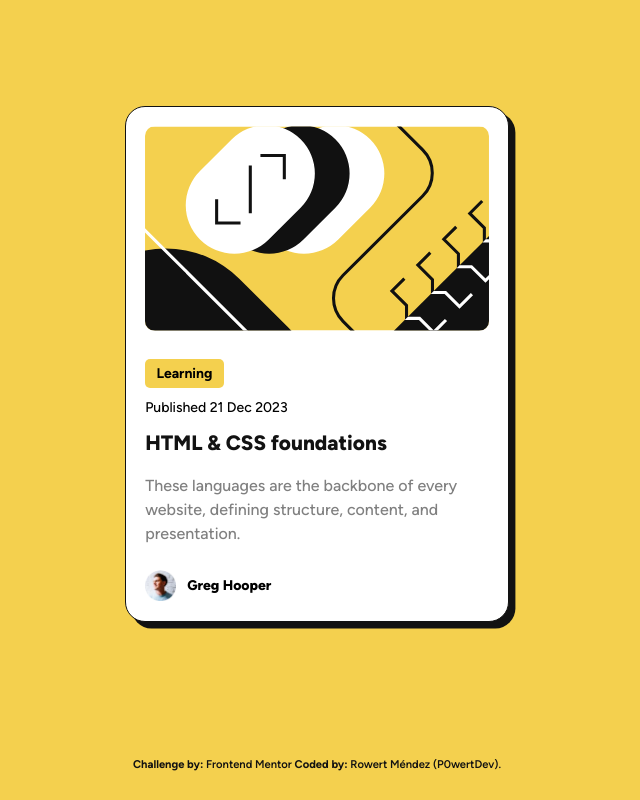
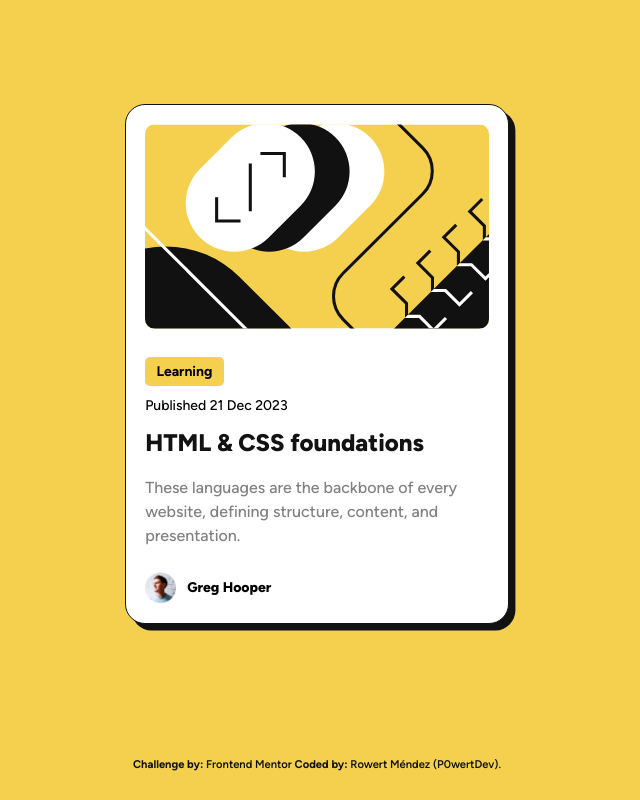
Before and after one commit to P0wertDev/blog-preview, a plain HTML site: page index.html in a window 1280 px wide. Shown: the whole page, without its empty margins (323-963 px from the left). Drawn offline with Linux system fonts and the light colour scheme.

Commit message:
adding the "h1" tag and the "alt" attribute to the "img" tags and modifying the CSS properties of "h1".

```diff
--- a/index.html
+++ b/index.html
@@ -10,18 +10,20 @@
 </head>
 <body>
     <main class="global-card">
-        <img class="svg-img" src="assets/images/illustration-article.svg">
-        <article class="information">
+        <img class="svg-img" src="assets/images/illustration-article.svg" alt="Ilustation SVG">
+        <section class="information">
             <div class="inf-learn">Learning</div>
             <div class="inf-date">Published 21 Dec 2023</div>
-            <a href="#" target="_blank" class="inf-link">
-                HTML & CSS foundations
-            </a>
+            <h1 class="inf-link">
+                <a href="#" target="_blank" >
+                    HTML & CSS foundations
+                </a>
+            </h1>
             <p class="inf-description">
                 These languages are the backbone of every website,
                 defining structure, content, and presentation.
             </p>
-        </article>
+        </section>
         <div class="perfil">
             <img class="perfil-img" src="assets/images/image-avatar.webp" alt="greg hooper">
             <span class="perfil-name">Greg Hooper</span>
--- a/main.css
+++ b/main.css
@@ -68,16 +68,16 @@ body {
     font-size: 14px;
 }
 
-.inf-link {
+.inf-link a{
     font-weight: 800;
-    font-size: 1.3em;
+    font-size: 1em;
     text-decoration: none;
     cursor: pointer;
     color: var(--black);
     transition: color .3s ease;
 }
 
-.inf-link:hover  {
+.inf-link a:hover  {
     color: var(--yellow);
 }
 
```
